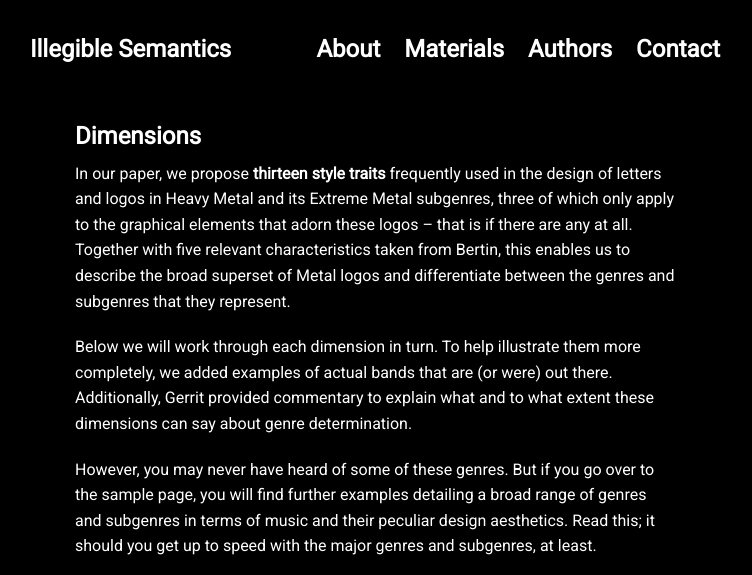
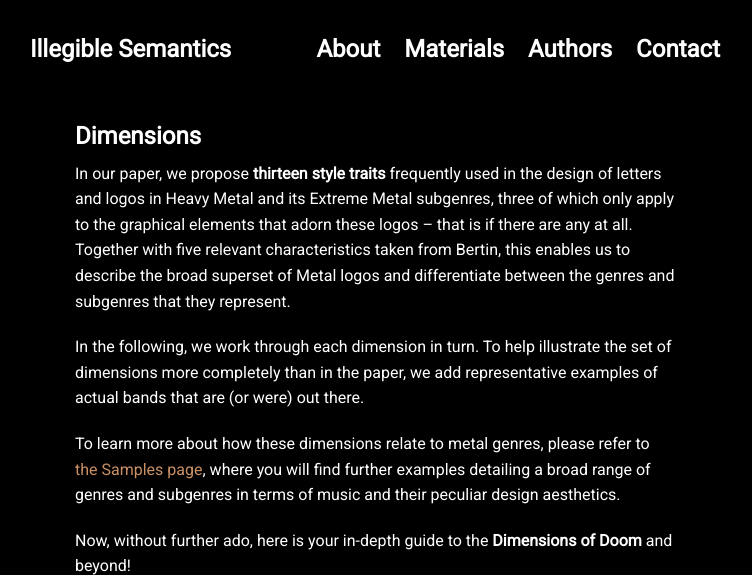
Before and after one commit to Noeska/illegiblesemantics, a Jekyll site: the page built from projects/proj-1.md, in a window 1280 px wide and 900 px high, cut to the strip 0-575 px from the top of the window. Shown: the whole strip, without its empty margins (265-1017 px from the left). Built offline with Jekyll 4.4.1, drawn with Linux system fonts in a browser that asks for light colours; nearby versions of some CDN libraries.

Commit message:
minor update to dimensions

```diff
--- a/projects/proj-1.md
+++ b/projects/proj-1.md
@@ -4,12 +4,10 @@ title: 'Dimensions'
 ---
 In our paper, we propose **thirteen style traits** frequently used in the design of letters and logos in Heavy Metal and its Extreme Metal subgenres, three of which only apply to the graphical elements that adorn these logos -- that is if there are any at all. Together with five relevant characteristics taken from Bertin, this enables us to describe the broad superset of Metal logos and differentiate between the genres and subgenres that they represent.
 
-Below we will work through each dimension in turn. To help illustrate them more completely, we added examples of actual bands that are (or were) out there. Additionally, Gerrit provided commentary to explain what and to what extent these dimensions can say about genre determination.
+In the following, we work through each dimension in turn. To help illustrate the set of dimensions more completely than in the paper, we add representative examples of actual bands that are (or were) out there.
+<!-- Additionally, Gerrit provides commentary to explain what and to what extent these dimensions can say about genre determination. -->
 
-However, you may never have heard of some of these genres. But if you go over to the sample page, you will find further examples detailing a broad range of genres and subgenres in terms of music and their peculiar design aesthetics. Read this; it should you get up to speed with the major genres and subgenres, at least.
-
-
-<!--let us work through each dimension in turn,  -->
+To learn more about how these dimensions relate to metal genres, please refer to [the Samples page](\projects\proj-2), where you will find further examples detailing a broad range of genres and subgenres in terms of music and their peculiar design aesthetics.
 
 Now, without further ado, here is your in-depth guide to the **Dimensions of Doom** and beyond!
 
```
